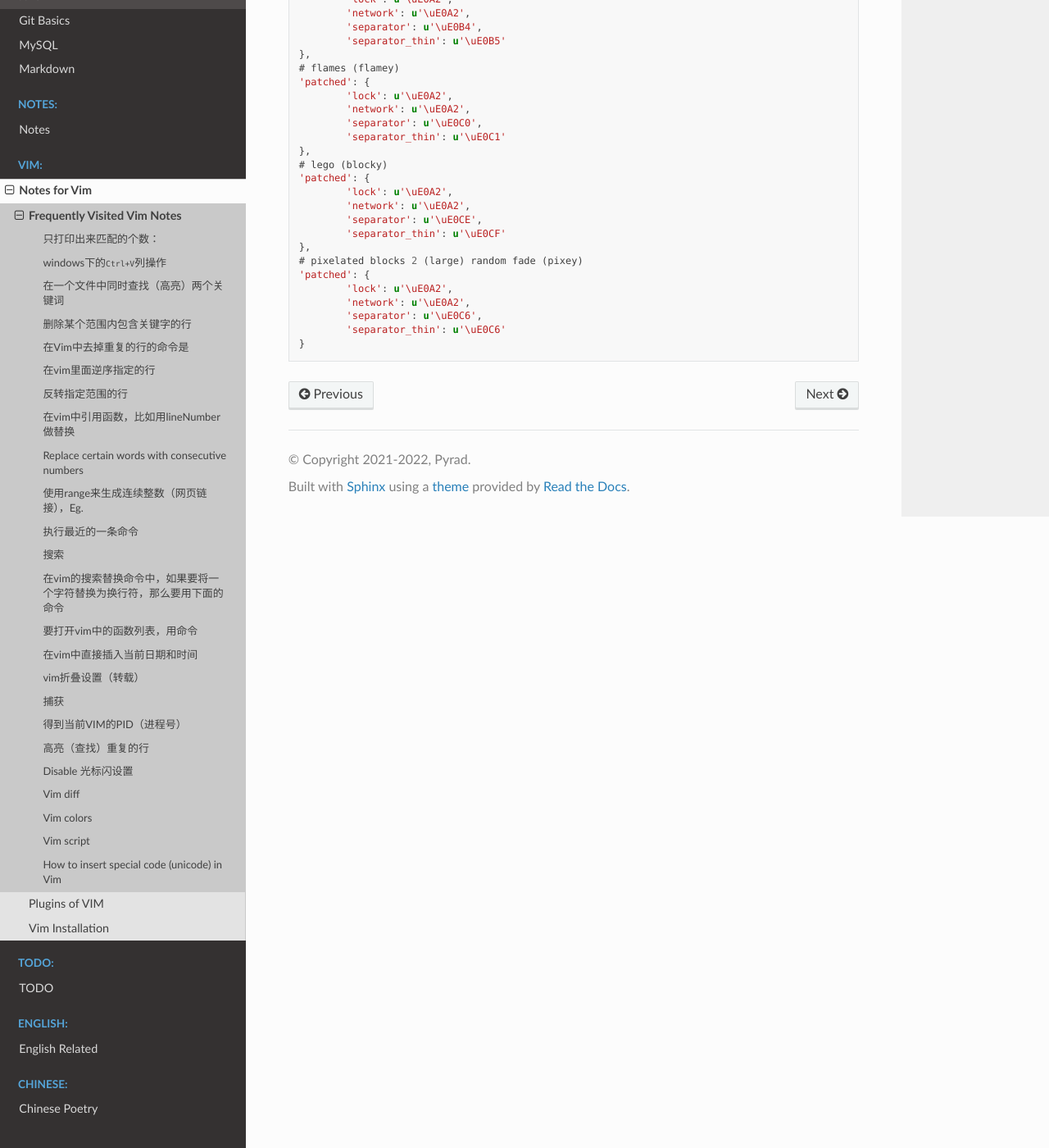
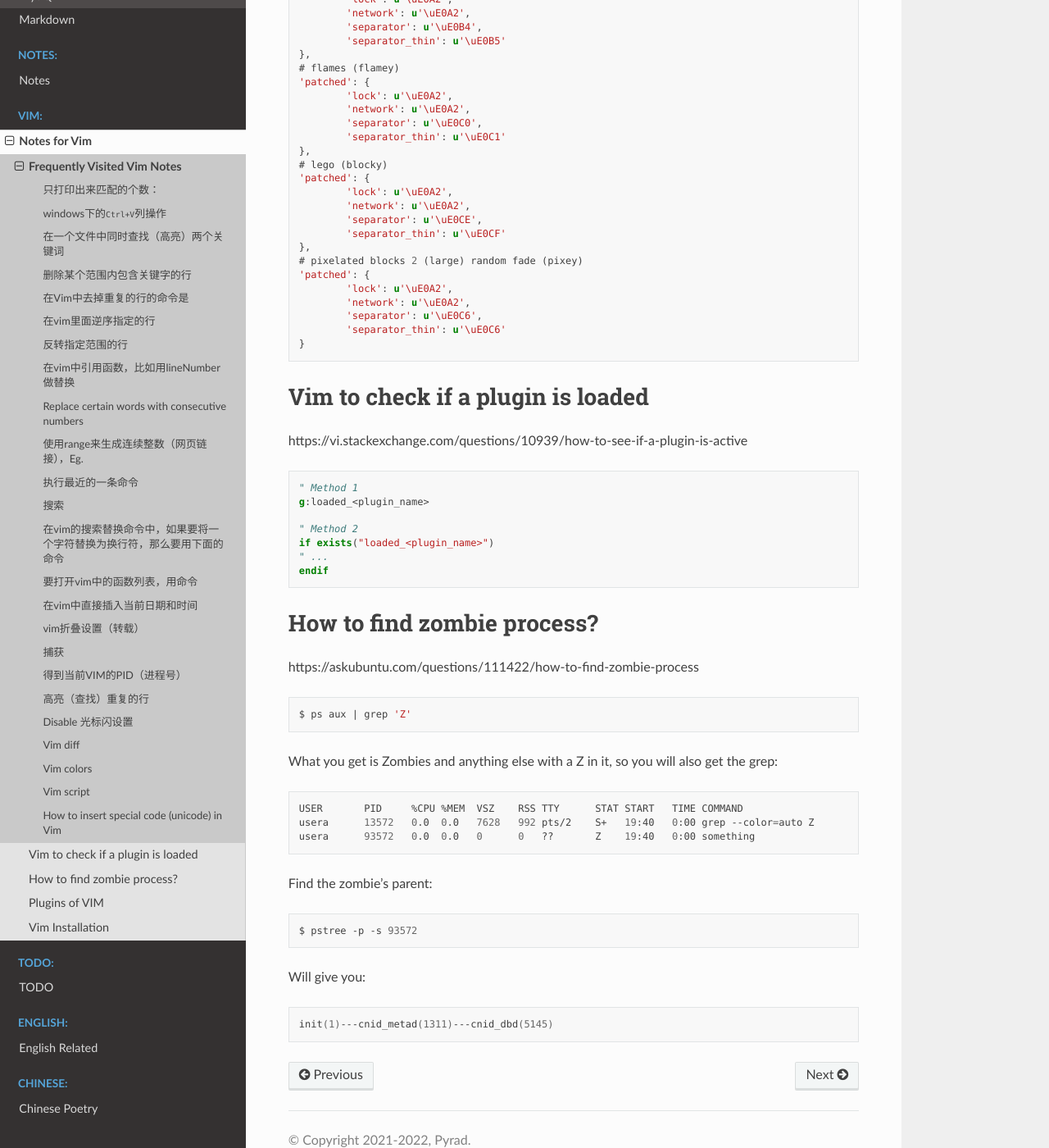
Before and after one commit to Pyrad/pyradnotes, a Sphinx documentation site: the page built from source/Vim/vim.md, in a window 1280 px wide and 1400 px high, scrolled down 6772 px. Shown: the whole window at 82% size. Built offline with Sphinx 7.4.7 and the Read the Docs theme 2.0.0, drawn with Linux system fonts in a browser that asks for light colours; some of the changed text lies outside the part shown.

Commit message:
1 Linux tip + 1 vim tip
1. Find a zombie process
2. Check if a vim plugin is loaded or not

````diff
--- a/source/Vim/vim.md
+++ b/source/Vim/vim.md
@@ -234,7 +234,7 @@ None of the answers above worked for me so this is what I do:
 
 ## Disable 光标闪设置
 
-```powershell
+```vim
 " Disable all blinking:
 :set guicursor+=a:blinkon0
 
@@ -251,13 +251,13 @@ None of the answers above worked for me so this is what I do:
 
 启动命令
 
-```powershell
+```bash
 vimdiff <FILE_LEFT> <FILE_RIGHT>
 ```
 
 或者
 
-```powershell
+```bash
 vim -d <FILE_LEFT> <FILE_RIGHT>
 ```
 
@@ -298,7 +298,7 @@ How to tell vim how many colors your terminal could be capable of?
 
 In non-interactive mode:
 
-```
+```bash
 vim -s <cmds.file.vim> -es <file.to.modify>
 ```
 
@@ -383,3 +383,50 @@ If you are inside vim, just `:source <vim_script_file>`
 	'separator_thin': u'\uE0C6'
 }
 ```
+
+
+
+# Vim to check if a plugin is loaded
+
+https://vi.stackexchange.com/questions/10939/how-to-see-if-a-plugin-is-active
+
+```vim
+" Method 1
+g:loaded_<plugin_name>
+
+" Method 2
+if exists("loaded_<plugin_name>")
+" ...
+endif
+```
+
+
+
+# How to find zombie process?
+
+https://askubuntu.com/questions/111422/how-to-find-zombie-process
+
+```bash
+$ ps aux | grep 'Z'
+```
+
+What you get is Zombies and anything else with a Z in it, so you will also get the grep:
+
+```bash
+USER       PID     %CPU %MEM  VSZ    RSS TTY      STAT START   TIME COMMAND
+usera      13572   0.0  0.0   7628   992 pts/2    S+   19:40   0:00 grep --color=auto Z
+usera      93572   0.0  0.0   0      0   ??       Z    19:40   0:00 something
+```
+
+Find the zombie's parent:
+
+```bash
+$ pstree -p -s 93572
+```
+
+Will give you:
+
+
+```bash
+init(1)---cnid_metad(1311)---cnid_dbd(5145)
+```
````
